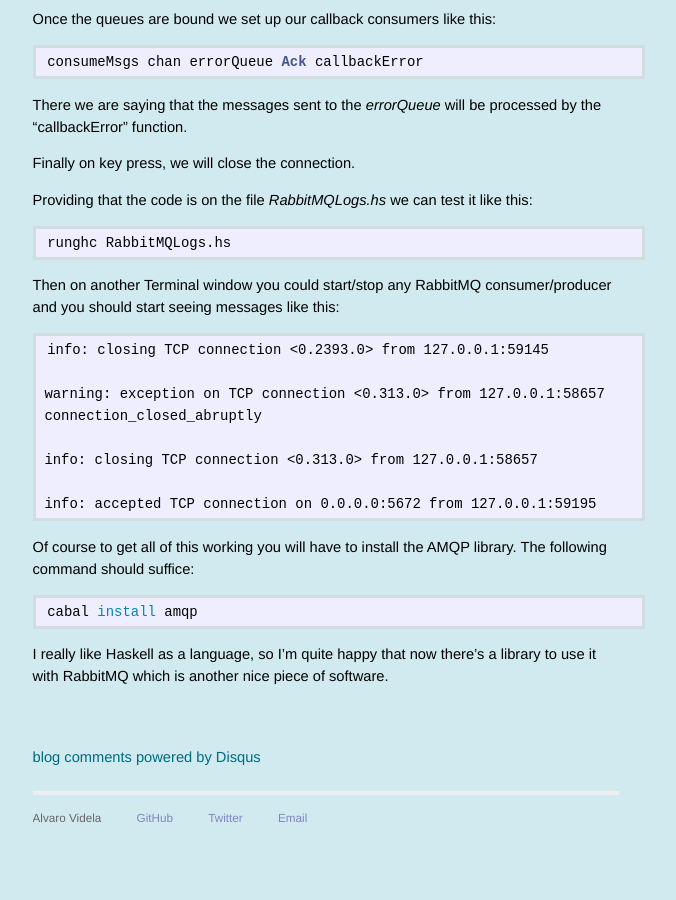
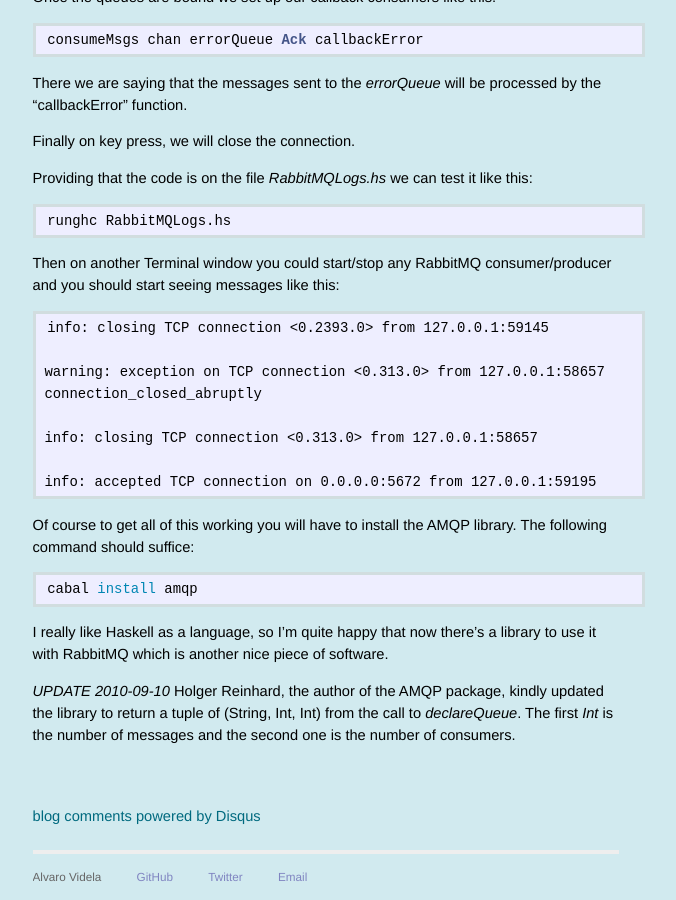
Before and after one commit to videlalvaro/videlalvaro.github.io, a Jekyll site: the page built from _posts/2010-09-09-haskell-and-rabbitmq.md, in a window 1280 px wide and 900 px high, scrolled down 2292 px. Shown: the whole window, without its empty margins (314-990 px from the left). Built offline with Jekyll 4.4.1, drawn with Linux system fonts in a browser that asks for light colours; comment, search, counter and statistics services are not loaded; before the commit the page ends 3133 px from its top, so only the background shows below that.

Commit message:
updated code example for new versiono the AMQP library

```diff
--- a/_posts/2010-09-09-haskell-and-rabbitmq.md
+++ b/_posts/2010-09-09-haskell-and-rabbitmq.md
@@ -34,18 +34,17 @@
 
 import qualified Data.ByteString.Lazy.Char8 as BL
 
-
 main = do
     conn <- openConnection "127.0.0.1" "/" "guest" "guest"
     chan <- openChannel conn
 
     --declare queues
-    errorQueue    <- declareQueue chan anonQueue
-    warningQueue  <- declareQueue chan anonQueue
-    infoQueue     <- declareQueue chan anonQueue
+    (errorQueue, _, _)     <- declareQueue chan anonQueue
+    (warningQueue,  _, _)  <- declareQueue chan anonQueue
+    (infoQueue, _, _)      <- declareQueue chan anonQueue
 
     putStrLn "Queues Declared: "
-    mapM_ putStrLn [errorQueue, warningQueue, infoQueue]
+    mapM_ (putStrLn) [errorQueue, warningQueue, infoQueue]
 
     -- bind queues
     bindQueue chan errorQueue "amq.rabbitmq.log" "error"
@@ -135,3 +134,6 @@
 {% endhighlight %}
 
 I really like Haskell as a language, so I'm quite happy that now there's a library to use it with RabbitMQ which is another nice piece of software.
+
+*UPDATE 2010-09-10*
+Holger Reinhard, the author of the AMQP package, kindly updated the library to return a tuple of (String, Int, Int) from the call to _declareQueue_. The first _Int_ is the number of messages and the second one is the number of consumers.
```
